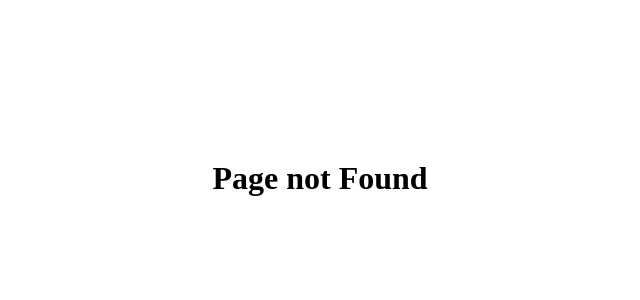
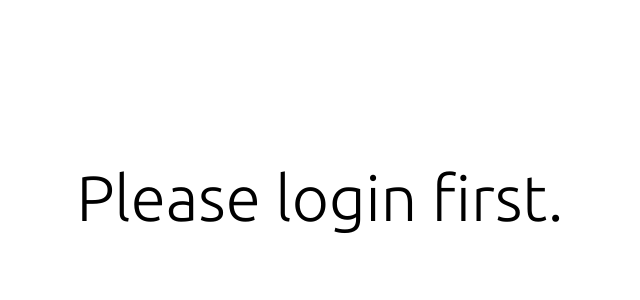
Before and after one commit to celso-rodrigo/login-page, a React (Create React App) app: page /signedup in a window 1280 px wide. Before the commit this address had no page. Shown: the top 300 px of the page, without its empty margins (320-960 px from the left). Built offline with nearby package versions, Linux system fonts and the light colour scheme.

Commit message:
Criada página de signed in.

```diff
--- a/public/index.html
+++ b/public/index.html
@@ -13,7 +13,7 @@
     <link rel="manifest" href="%PUBLIC_URL%/manifest.json" />
     <link rel="preconnect" href="https://fonts.googleapis.com">
     <link rel="preconnect" href="https://fonts.gstatic.com" crossorigin>
-    <link href="https://fonts.googleapis.com/css2?family=Share+Tech+Mono&family=Ubuntu:ital,wght@0,300;0,400;0,700;1,300;1,400;1,700&display=swap" rel="stylesheet">
+    <link href="https://fonts.googleapis.com/css2?family=Ubuntu:ital,wght@0,300;0,400;0,700;1,300;1,400;1,700&display=swap" rel="stylesheet">
     <title>Simple Sign Up Page</title>
   </head>
   <body>
--- a/src/App.js
+++ b/src/App.js
@@ -2,12 +2,14 @@ import React from "react";
 import { Routes, Route } from "react-router-dom";
 import Form from "./pages/Form";
 import NotFound from "./pages/NotFound";
+import SignedUp from "./pages/SignedUp";
 import "./styles/main.css";
 
 function App() {
   return (
     <Routes>
       <Route exact path="/" element={ <Form /> } />
+      <Route exact path="/signedup" element={<SignedUp />} />
       <Route exact path="*" element={<NotFound />} />
     </Routes>
   );
--- a/src/components/Terms.js
+++ b/src/components/Terms.js
@@ -1,7 +1,6 @@
 import React, { useContext } from "react";
 import Context from "../context/Context";
 import close from "../images/close.svg";
-import "../styles/terms.css";
 
 function Terms() {
   const {
@@ -14,9 +13,11 @@ function Terms() {
         <img src={close} alt="Close button." />
       </button>
       <h1>Terms & Conditions</h1>
-      <p>Lorem Ipsum is simply dummy text of the printing and typesetting industry. Lorem Ipsum has been the industry&apos;s standard dummy text ever since the 1500s, when an unknown printer took a galley of type and scrambled it to make a type specimen book. It has survived not only five centuries, but also the leap into electronic typesetting, remaining essentially unchanged. It was popularised in the 1960s with the release of Letraset sheets containing Lorem Ipsum passages, and more recently with desktop publishing software like Aldus PageMaker including versions of Lorem Ipsum.</p>
-      <p>It is a long established fact that a reader will be distracted by the readable content of a page when looking at its layout. The point of using Lorem Ipsum is that it has a more-or-less normal distribution of letters, as opposed to using &apos;Content here, content here&apos;, making it look like readable English. Many desktop publishing packages and web page editors now use Lorem Ipsum as their default model text, and a search for &apos;lorem ipsum&apos; will uncover many web sites still in their infancy. Various versions have evolved over the years, sometimes by accident, sometimes on purpose (injected humour and the like).</p>
-      <p>There are many variations of passages of Lorem Ipsum available, but the majority have suffered alteration in some form, by injected humour, or randomised words which don&apos;t look even slightly believable. If you are going to use a passage of Lorem Ipsum, you need to be sure there isn&apos; anything embarrassing hidden in the middle of text. All the Lorem Ipsum generators on the Internet tend to repeat predefined chunks as necessary, making this the first true generator on the Internet. It uses a dictionary of over 200 Latin words, combined with a handful of model sentence structures, to generate Lorem Ipsum which looks reasonable. The generated Lorem Ipsum is therefore always free from repetition, injected humour, or non-characteristic words etc.</p>
+      <div className="terms-text">
+        <p>Lorem Ipsum is simply dummy text of the printing and typesetting industry. Lorem Ipsum has been the industry&apos;s standard dummy text ever since the 1500s, when an unknown printer took a galley of type and scrambled it to make a type specimen book. It has survived not only five centuries, but also the leap into electronic typesetting, remaining essentially unchanged. It was popularised in the 1960s with the release of Letraset sheets containing Lorem Ipsum passages, and more recently with desktop publishing software like Aldus PageMaker including versions of Lorem Ipsum.</p>
+        <p>It is a long established fact that a reader will be distracted by the readable content of a page when looking at its layout. The point of using Lorem Ipsum is that it has a more-or-less normal distribution of letters, as opposed to using &apos;Content here, content here&apos;, making it look like readable English. Many desktop publishing packages and web page editors now use Lorem Ipsum as their default model text, and a search for &apos;lorem ipsum&apos; will uncover many web sites still in their infancy. Various versions have evolved over the years, sometimes by accident, sometimes on purpose (injected humour and the like).</p>
+        <p>There are many variations of passages of Lorem Ipsum available, but the majority have suffered alteration in some form, by injected humour, or randomised words which don&apos;t look even slightly believable. If you are going to use a passage of Lorem Ipsum, you need to be sure there isn&apos; anything embarrassing hidden in the middle of text. All the Lorem Ipsum generators on the Internet tend to repeat predefined chunks as necessary, making this the first true generator on the Internet. It uses a dictionary of over 200 Latin words, combined with a handful of model sentence structures, to generate Lorem Ipsum which looks reasonable. The generated Lorem Ipsum is therefore always free from repetition, injected humour, or non-characteristic words etc.</p>
+      </div>
     </div>
   );
 }
--- a/src/pages/Form.js
+++ b/src/pages/Form.js
@@ -29,7 +29,7 @@ function Form() {
 
   const handleSignIn = () => {
     const hasProblem = signInValidation();
-    if (!hasProblem.length) return navigate("/test");
+    if (!hasProblem.length) return navigate("/signedup");
     setProblem((prevState) => (
       {...prevState, terms: hasProblem}
     ));
--- a/src/pages/NotFound.js
+++ b/src/pages/NotFound.js
@@ -3,7 +3,7 @@ import React from "react";
 function NotFound() {
   return (
     <>
-      <h1>Page not Found</h1>
+      <h1 className="not-found">Page not Found. :(</h1>
     </>
   );
 }
--- /dev/null
+++ b/src/pages/SignedUp.js
@@ -0,0 +1,16 @@
+import React, { useContext } from "react";
+import Context from "../context/Context";
+
+function SignedUp() {
+  const { problem } = useContext(Context);
+  return (
+    <>
+      {Object.values(problem).every((problem) => problem === "")
+        ? <h1 className="signed-up">You successfully signed up!</h1>
+        : <h1 className="signed-up">Please login first.</h1>
+      }
+    </>
+  );
+}
+
+export default SignedUp;
--- a/src/styles/form.css
+++ b/src/styles/form.css
@@ -28,3 +28,33 @@ label {
 	gap: 2%;
 	height: 2rem;
 }
+
+.terms-popup {
+	width: 400px;
+	height: 600px;
+	display: flex;
+	flex-direction: column;
+	border: 1px solid black;
+	background-color: rgba(255, 255, 255);
+	position: absolute;
+	top:50%;
+	left:50%;
+	transform:translate(-50%, -50%);
+}
+
+.terms-popup h1 {
+	height: 15%;
+}
+
+.close-btn {
+	position: absolute;
+	right: 2%;
+	top: 2%;
+}
+
+.terms-text {
+	align-self: flex-end;
+	justify-self: flex-end;
+	max-height: 85%;
+	overflow-y: scroll;
+}
--- a/src/styles/main.css
+++ b/src/styles/main.css
@@ -2,12 +2,18 @@
 	padding: 0;
 	margin: 0;
 	box-sizing: border-box;
+	font-family: 'Ubuntu', sans-serif;
 }
 
 body {
 	display: flex;
 	justify-content: center;
 	padding-top: 20vh;
+}
+
+.not-found, .signed-up {
+	font-size: 4rem;
+	font-weight: 200;
 }
 
 @media screen and (max-width: 400px) {
--- a/src/styles/terms.css
+++ /dev/null
@@ -1,17 +0,0 @@
-.terms-popup {
-	width: 400px;
-	height: 600px;
-	border: 1px solid black;
-	background-color: rgba(255, 255, 255, 0.5);
-	position: absolute;
-	top:50%;
-	left:50%;
-	transform:translate(-50%, -50%);
-	overflow: scroll;
-}
-
-.close-btn {
-	position: absolute;
-	right: 2%;
-	top: 2%;
-}
```
